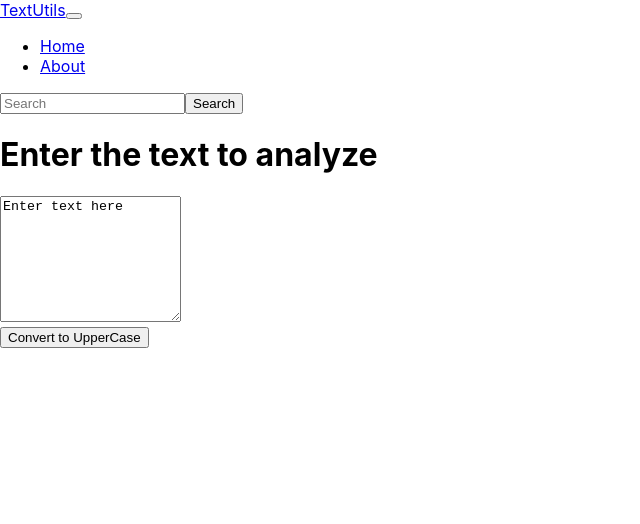
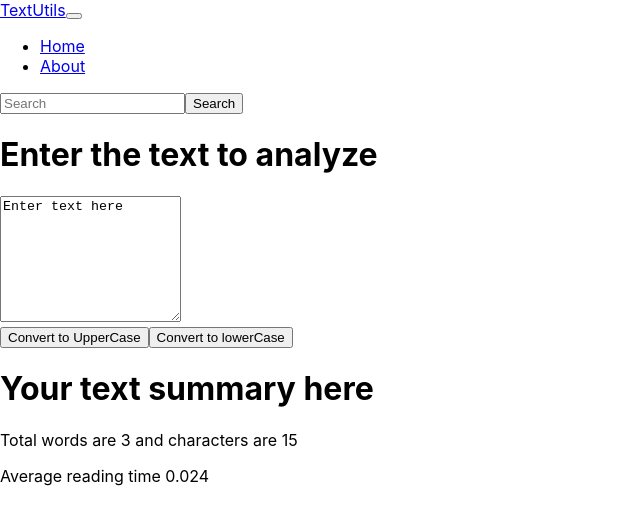
Before and after one commit to aryanmaheshwari1420/React, a React (Create React App) app in the folder my-app/: page / in a window 1280 px wide. Shown: the top 524 px of the page, without its empty margins (0-640 px from the left). Built offline with nearby package versions, Linux system fonts and the light colour scheme; the HTML template or start-up script is replaced by a standard one.

Commit message:
adding more functionality

```diff
--- a/my-app/src/components/Navbar.js
+++ b/my-app/src/components/Navbar.js
@@ -4,7 +4,7 @@ import PropTypes from 'prop-types'
 
 export default function Navbar(props) {
   return (
-    <nav className="navbar navbar-expand-lg navbar-light bg-light">
+    <nav className="navbar navbar-expand-lg navbar-dark bg-dark">
     <div className="container-fluid">
       <a className="navbar-brand" href="/">{props.title}</a>
       <button className="navbar-toggler" type="button" data-bs-toggle="collapse" data-bs-target="#navbarSupportedContent" aria-controls="navbarSupportedContent" aria-expanded="false" aria-label="Toggle navigation">
--- a/my-app/src/components/TextForm.js
+++ b/my-app/src/components/TextForm.js
@@ -1,24 +1,42 @@
-import React , {useState} from 'react'
-
+import React, { useState } from "react";
 
 export default function TextForm(props) {
-    const handleupclick  = () =>{
-        let newtext = text.toUpperCase();
-        setText(newtext);
-    }
-    const handleOnChange  = (event) =>{
-        setText(event.target.value)
-    }
-    const [text,setText]  = useState('Enter text here'); // isko toh rat he lo bhut kaam aata hain
-    // text = "Wrong way to update the text"
-    // setText("new Text"); // correct way to update the text
+  const handleupclick = () => {
+    let newtext = text.toUpperCase();
+    setText(newtext);
+  };
+  const handlelowclick = () => {
+    let newtext = text.toLowerCase();
+    setText(newtext);
+  };
+  const handleOnChange = (event) => {
+    setText(event.target.value);
+  };
+  const [text, setText] = useState("Enter text here"); // isko toh rat he lo bhut kaam aata hain
+  // text = "Wrong way to update the text"
+  // setText("new Text"); // correct way to update the text
   return (
-    <div>
+    <>
+      <div className="container">
         <h1>{props.heading}</h1>
         <div className="mb-3">
-        <textarea className="form-control"  value={text}  onChange={handleOnChange} id="myBox" rows="8"></textarea>
+          <textarea
+            className="form-control"
+            value={text}
+            onChange={handleOnChange}
+            id="myBox"
+            rows="8"
+          ></textarea>
         </div>
-        <button className="btn btn-primary"  onClick={handleupclick} > Convert to UpperCase </button>
-    </div>
-  )
+        <button className="btn btn-primary mx-2" onClick={handleupclick}>{" "}Convert to UpperCase{" "}</button>
+        <button className="btn btn-primary mx-2" onClick={handlelowclick}>{" "}Convert to lowerCase{" "}</button>
+
+      </div>
+      <div className="container my-3" >
+        <h1>Your text summary here </h1>
+        <p>Total words are {text.split(" ").length} and characters are {text.length} </p>
+        <p>Average reading time {0.008 *text.split(" ").length}</p>
+      </div>
+    </>
+  );
 }
```
